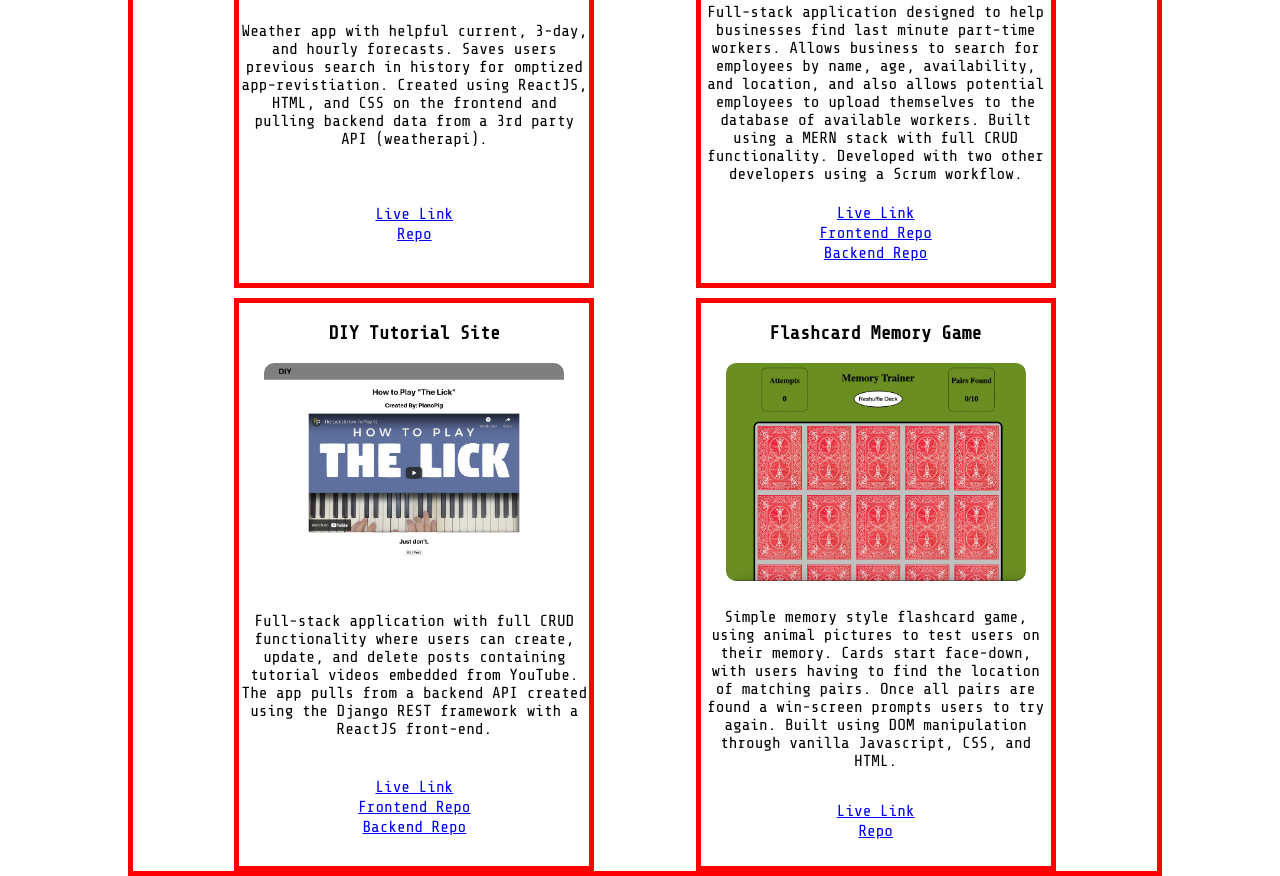
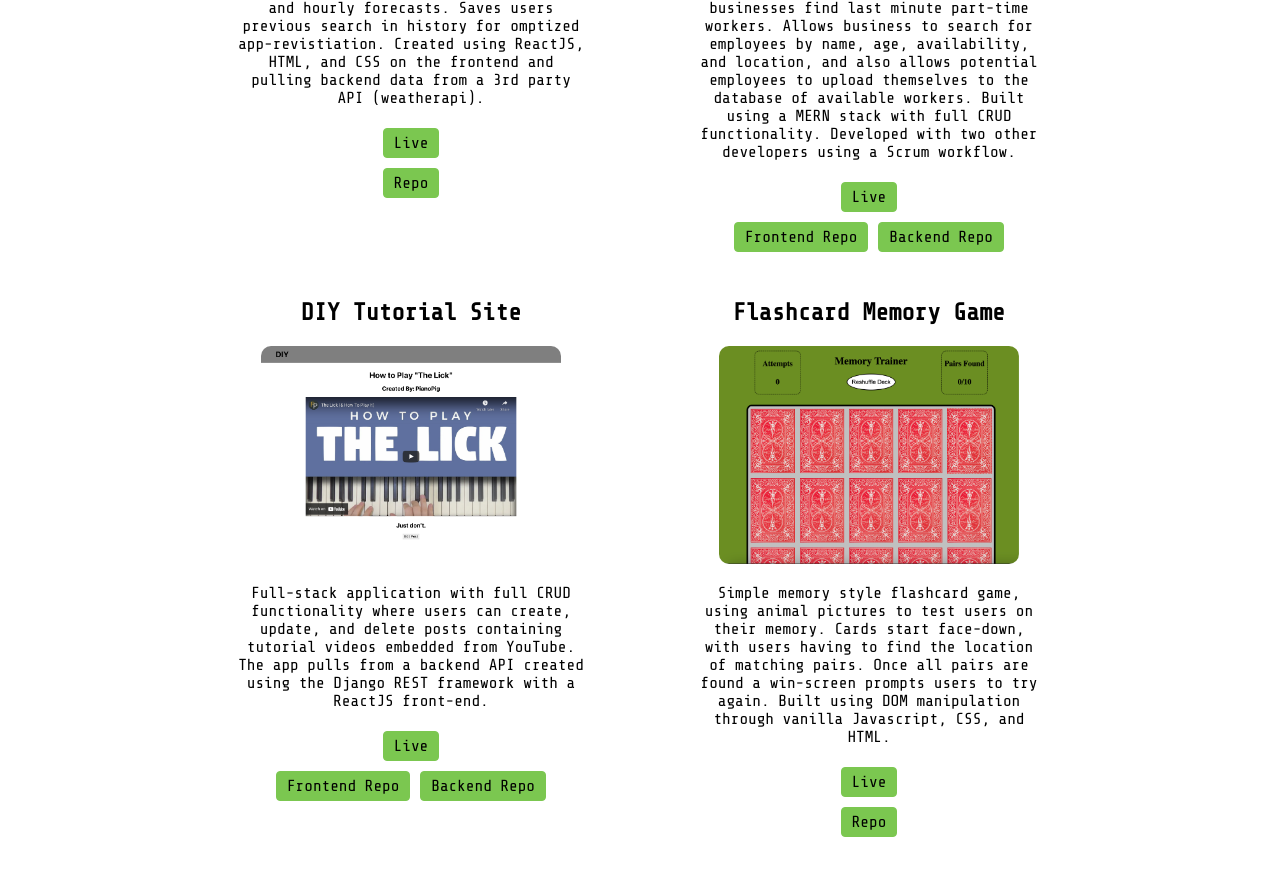
Before and after one commit to jeremymusher/Musher-Portfolio, a React (Create React App) app: page / in a window 1280 px wide. Shown: the part 620-1496 px from the top of the page. Built offline with nearby package versions, Linux system fonts and the light colour scheme.

Commit message:
css styling for projects and header

```diff
--- a/src/App.css
+++ b/src/App.css
@@ -42,15 +42,18 @@ p, li, h3, h2, h1, button, a {
 
 .blurb-links-holder {
   display: flex;
-  flex-direction: column;
-  justify-content: space-around;
+  flex-direction: column-reverse;
+  justify-content: flex-end;
+  align-items: center;
 }
 
 .link-holder {
-  margin-bottom: 20px;
+  display: flex;
+  flex-direction: column;
+  justify-content: space-evenly;
 }
+
 .projects {
-  border: solid 5px red;
   width: 80vw;
   margin-left: 10vw;
 }
@@ -62,7 +65,7 @@ p, li, h3, h2, h1, button, a {
 }
 
 .project {
-  border: solid 5px red;
+  /* border: solid 5px red; */
   width: 350px;
   margin-top: 10px;
   display: grid;
@@ -77,3 +80,18 @@ p, li, h3, h2, h1, button, a {
   width: 80vw;
   margin-left: 10vw;
 }
+
+.link-holder button {
+  background: rgb(123, 199, 80);
+  border: rgb(123, 199, 80) solid 1px;
+  padding: 5px 10px;
+  margin: 5px;
+  cursor: pointer;
+  font-size: 16px;
+  border-radius: 4px;
+  transition-duration: 0.4s;
+}
+
+.link-holder button:hover {
+  background-color: white;
+}
--- a/src/components/Projects.js
+++ b/src/components/Projects.js
@@ -14,20 +14,23 @@ function Projects() {
           <div className="project">
             <div className="title-image-holder">
                 <div className="project-title">
-                    <h3>Weather Or Not</h3>
+                    <h2>Weather Or Not</h2>
                 </div>
                 <img src={weather} alt="weather-or-not screenshot" className="image"/>
             </div>
             <div className="blurb-links-holder">
+                <div className="link-holder">
+                    <a href="https://musherweatherornot.herokuapp.com/" target="_blank" rel="noreferrer">
+                        <button>Live</button>
+                    </a>
+                    <a href="https://github.com/jeremymusher/Weather-Or-Not" target="_blank" rel="noreferrer">
+                        <button>Repo</button>
+                    </a>
+                </div>
                 <div className="project-blurb">
                     <p>
                         Weather app with helpful current, 3-day, and hourly forecasts. Saves users previous search in history for omptized app-revistiation. Created using ReactJS, HTML, and CSS on the frontend and pulling backend data from a 3rd party API (weatherapi).
                     </p>
-                </div>
-                <div className="link-holder">
-                <a href="https://musherweatherornot.herokuapp.com/" target="_blank" rel="noreferrer">Live Link</a>
-                <br/>
-                <a href="https://github.com/jeremymusher/Weather-Or-Not" target="_blank" rel="noreferrer">Repo</a>
                 </div>
             </div>
           </div>
@@ -35,22 +38,28 @@ function Projects() {
           <div className="project">
             <div className="title-image-holder">
                     <div className="project-title">
-                        <h3>Employee Finder</h3>
+                        <h2>Employee Finder</h2>
                     </div>
                     <img src={employeeFinder} alt="employee finder screenshot" className="image"/>
             </div>
             <div className="blurb-links-holder">
+                    <div className="link-holder">
+                        <a href="https://emergency-employee-finder.herokuapp.com/" target="_blank" rel="noreferrer">
+                            <button>Live</button>
+                        </a>
+                        <div className="double-repo">
+                            <a href="https://github.com/NealGarcia/Project-3-Front-End" target="_blank" rel="noreferrer">
+                                <button>Frontend Repo</button>
+                            </a>
+                            <a href="https://github.com/NealGarcia/Project-3-Back-End" target="_blank" rel="noreferrer">
+                                <button>Backend Repo</button>
+                            </a>
+                        </div>
+                    </div>
                     <div className="project-blurb">
                         <p>
                             Full-stack application designed to help businesses find last minute part-time workers. Allows business to search for employees by name, age, availability, and location, and also allows potential employees to upload themselves to the database of available workers. Built using a MERN stack with full CRUD functionality. Developed with two other developers using a Scrum workflow.
                         </p>
-                    </div>
-                    <div className="link-holder">
-                        <a href="https://emergency-employee-finder.herokuapp.com/" target="_blank" rel="noreferrer">Live Link</a>
-                        <br/>
-                        <a href="https://github.com/NealGarcia/Project-3-Front-End" target="_blank" rel="noreferrer">Frontend Repo</a>
-                        <br/>
-                        <a href="https://github.com/NealGarcia/Project-3-Back-End" target="_blank" rel="noreferrer">Backend Repo</a>
                     </div>
             </div>
           </div>
@@ -58,22 +67,28 @@ function Projects() {
           <div className="project">
             <div className="title-image-holder">
                 <div className="project-title">
-                <h3>DIY Tutorial Site</h3>
+                <h2>DIY Tutorial Site</h2>
             </div>
                 <img src={diy} alt="diy screenshot" className="image"/>
             </div>
             <div className="blurb-links-holder">
+                <div className="link-holder">
+                    <a href="https://musher-diy.herokuapp.com/" target="_blank" rel="noreferrer">
+                        <button>Live</button>
+                    </a>
+                    <div className="double-repo">
+                        <a href="https://github.com/jeremymusher/DIY-frontend" target="_blank" rel="noreferrer">
+                            <button>Frontend Repo</button>
+                        </a>
+                        <a href="https://github.com/jeremymusher/DIY-backend" target="_blank" rel="noreferrer">
+                            <button>Backend Repo</button>
+                        </a>
+                    </div>
+                </div>
                 <div className="project-blurb">
                     <p>
                         Full-stack application with full CRUD functionality where users can create, update, and delete posts containing tutorial videos embedded from YouTube. The app pulls from a backend API created using the Django REST framework with a ReactJS front-end.
                     </p>
-                </div>
-                <div className="link-holder">
-                    <a href="https://musherweatherornot.herokuapp.com/" target="_blank" rel="noreferrer">Live Link</a>
-                    <br/>
-                    <a href="https://github.com/jeremymusher/DIY-frontend" target="_blank" rel="noreferrer">Frontend Repo</a>
-                    <br/>
-                    <a href="https://github.com/jeremymusher/DIY-backend" target="_blank" rel="noreferrer">Backend Repo</a>
                 </div>
             </div>
           </div>
@@ -81,20 +96,23 @@ function Projects() {
           <div className="project">
             <div className="title-image-holder">
                 <div className="project-title">
-                    <h3>Flashcard Memory Game</h3>
+                    <h2>Flashcard Memory Game</h2>
                 </div>
                 <img src={memoryGame} alt="flashcard memory game screenshot" className="image"/>
             </div>
             <div className="blurb-links-holder">
+                <div className="link-holder">
+                    <a href="https://musher-memory.herokuapp.com/" target="_blank" rel="noreferrer">
+                        <button>Live</button>
+                    </a>
+                    <a href="https://github.com/jeremymusher/Flashcard-Memory-Game" target="_blank" rel="noreferrer">
+                        <button>Repo</button>
+                    </a>
+                </div>
                 <div className="project-blurb">
                     <p>
                     Simple memory style flashcard game, using animal pictures to test users on their memory. Cards start face-down, with users having to find the location of matching pairs. Once all pairs are found a win-screen prompts users to try again. Built using DOM manipulation through vanilla Javascript, CSS, and HTML.
                     </p>
-                </div>
-                <div className="link-holder">
-                    <a href="https://musher-memory.herokuapp.com/" target="_blank" rel="noreferrer">Live Link</a>
-                    <br/>
-                    <a href="https://github.com/jeremymusher/Flashcard-Memory-Game" target="_blank" rel="noreferrer">Repo</a>
                 </div>
             </div>
           </div>
```
